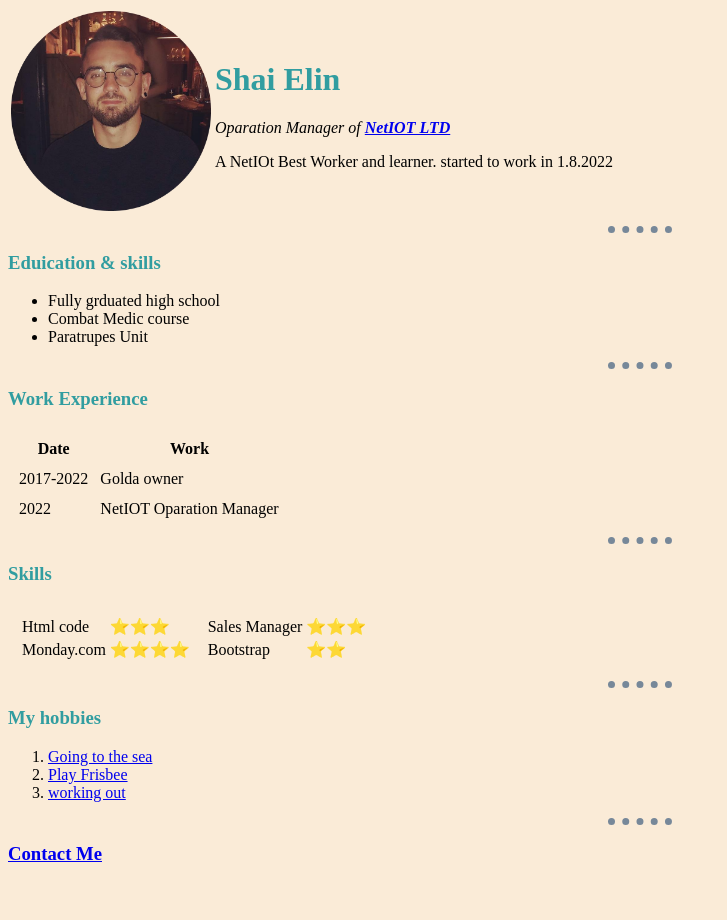
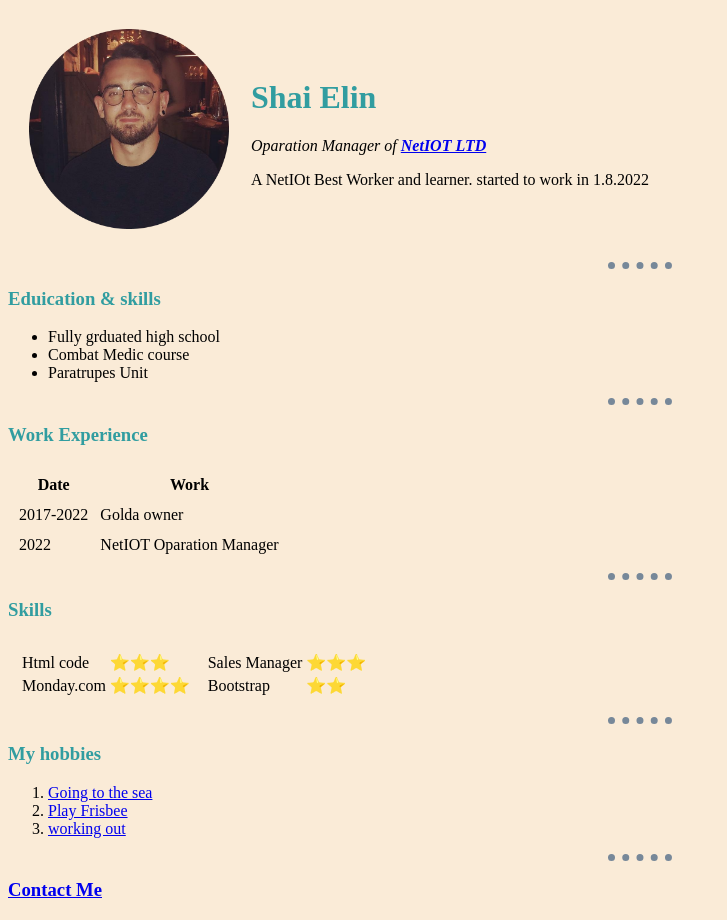
Before and after one commit to Shaike8/CV, a plain HTML site: page index.html in a window 1280 px wide. Shown: the whole page, without its empty margins (0-727 px from the left). Before the commit the page ends 884 px from the top, so only its background shows below. Drawn offline with Linux system fonts and the light colour scheme.

Commit message:
Update index.html

```diff
--- a/index.html
+++ b/index.html
@@ -9,7 +9,7 @@
 
 
 </head>
-<table cellspacing:"20px">
+<table cellspacing="20">
   <tr>
     <td><img src="images/shai.png" alt="shai peofile picture" height="200" width="200"></td>
     <td>
```
